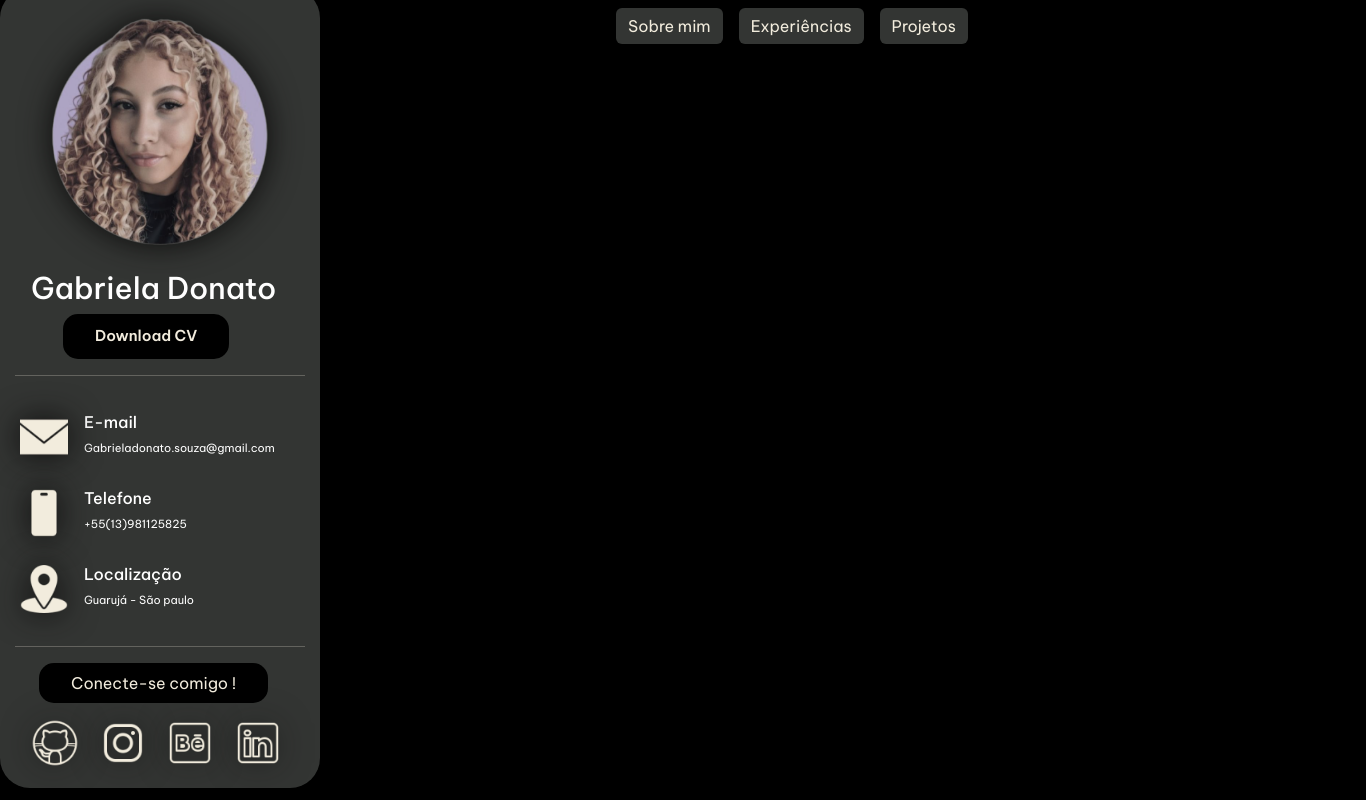
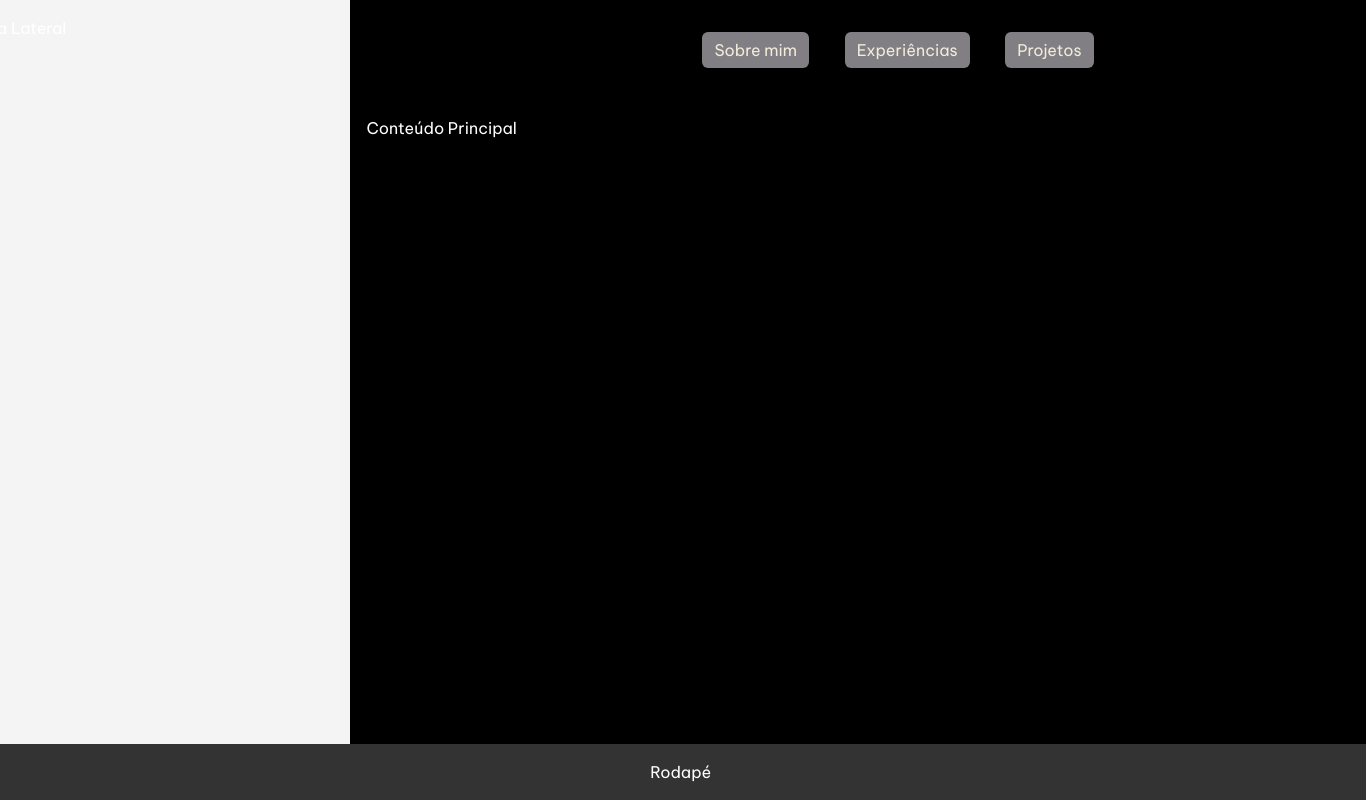
Before and after one commit to GabsDonato/Meu-portfolio, a plain HTML site: page index.html in a window 1280 px wide. Shown: the whole page, 1366 px wide, since content can reach past the window. Drawn offline with nearby package versions, Linux system fonts and the light colour scheme.

Commit message:
ajuste de codigo fase 1

```diff
--- a/index.html
+++ b/index.html
@@ -9,56 +9,20 @@
         integrity="sha384-QWTKZyjpPEjISv5WaRU9OFeRpok6YctnYmDr5pNlyT2bRjXh0JMhjY6hW+ALEwIH" crossorigin="anonymous">
     <link rel="stylesheet" href="./style.css">
 </head>
-
 <body>
-    <!---Navbar--->
-    <nav class="navbar navbar-expand-lg bg-transparent">
-        <div class="container-fluid">
-            <button class="navbar-toggler" type="button" data-bs-toggle="collapse" data-bs-target="#navbarTogglerDemo01"
-                aria-controls="navbarTogglerDemo01" aria-expanded="false" aria-label="Toggle navigation">
-                <span class="navbar-toggler-icon"></span>
-            </button>
-            <div class="collapse navbar-collapse" id="navbarTogglerDemo01">
-                <div class="mx-auto">
+    <div class="container">
+        <header class="nav">
+            <div class="max-auto">
                 <form class="button" role="search">
                     <a class="btn btn-custom" href="#" role="button">Sobre mim</a>
                     <a class="btn btn-custom" href="#" role="button">Experiências</a>
                     <a class="btn btn-custom" href="#" role="button">Projetos</a>
                 </form>
+      </header>
+        <aside class="aside">Barra Lateral</aside>
+        <main class="main">Conteúdo Principal</main>
+        <footer class="footer">Rodapé</footer>
     </div>
-            </div>
-        </div>
-    </nav>
-    <aside>
-        <div class="banner">
-            <img src="./assets/imagens/GabrielaDonato 1.png" alt="Gabriela Donato">
-            <h1>Gabriela Donato</h1>
-            <div class="button-CV">
-                <a class="btn btn-custom" href="#" role="button">Download CV</a>
-        </div>
-        <hr class="hr-aside">
-        <div class="contato-info">
-            <img src="./assets/imagens/icons8-nova-mensagem-100 1.png" alt="email">
-            <h1>E-mail</h1>
-            <p>Gabrieladonato.souza@gmail.com</p>
-            <img src="./assets/imagens/icons8-iphone14-pro-100 1.png" alt="celular">
-            <h1>Telefone</h1>
-            <p>+55(13)981125825</p>
-            <img src="./assets/imagens/icons8-localização-100 1.png" alt="localização">
-            <h1>Localização</h1>
-            <p>Guarujá - São paulo</p>
-        </div>
-        <hr class="hr-aside">
-        <div class="conecte_se">
-            <a class="btn btn-custom" href="#" role="button">Conecte-se comigo !</a>
-            <div class="redes_sociais">
-                <a href="#"><img src="./assets/imagens/icons8-github-100 (1) 1 (1).png" alt="github"></a>
-                <a href="#"><img src="./assets/imagens/icons8-instagram-96 1.png" alt="instagram"></a>
-                <a href="#"><img src="./assets/imagens/icons8-behance-100 1 (1).png" alt="behance"></a>
-                <a href="#"><img src="./assets/imagens/icons8-linkedin-100 1 (1).png" alt="linkedin"></a>
-            </div>
-        </div>
-    </aside>
     <script src="https://cdn.jsdelivr.net/npm/bootstrap@5.3.3/dist/js/bootstrap.bundle.min.js" integrity="sha384-YvpcrYf0tY3lHB60NNkmXc5s9fDVZLESaAA55NDzOxhy9GkcIdslK1eN7N6jIeHz" crossorigin="anonymous"></script>
 </body>
 
--- a/style.css
+++ b/style.css
@@ -3,16 +3,38 @@
 body {
     margin: 0;
     padding: 0;
-    height: 100vh;
     overflow: auto;
     background-color: black;
+    color: white;
     font-family: "Be Vietnam Pro", sans-serif;
 }
 
+.container {
+    display: grid;
+    grid-template-areas:
+        "aside nav"
+        "aside main"
+        "footer footer";
+    grid-template-rows: auto 1fr auto;
+    grid-template-columns: 1fr 3fr;
+    margin: 0;
+    height: 100vh; /* Ocupa 100% da altura da viewport */
+}
+
+.nav {
+    grid-area: nav;
+    background-color: black;
+    color: #fff;
+    padding: 1rem;
+    text-align: center;
+    margin-left: 20rem;
+}
+
 .btn-custom {
-    background-color: rgb(51, 53, 51);
+    background-color: rgb(129, 127, 131);
     color: rgb(242, 236, 221);
     border: none;
+    margin: 1em;
 }
 
 .btn-custom:hover {
@@ -20,193 +42,47 @@ body {
     color: rgb(255, 255, 255);
 }
 
-form {
-    margin-left: 19rem;
-    display: flex;
-    flex-direction: row;
-    gap: 1rem;
+
+.aside {
+    grid-area: aside;
+    background-color: #f4f4f4;
+    padding: 1rem;
+    margin-left: -4rem;
 }
 
-aside {
-    display: grid;
-    grid-template-columns: repeat(1, 1fr);
-    grid-template-rows: repeat(3, 250px);
-    grid-template-areas:
-    "banner"
-    "contato-info"
-    "conecte";
-    width: 20rem;
-    height: 50rem;
-    margin-top: -4rem;
-    position: fixed;
-    background-color: #333533;
-    border-radius: 30px;
+.main {
+    grid-area: main;
+    padding: 1rem;
 }
 
-
-.banner {
-    padding: 10px 15px;
-    display: block;
+.footer {
+    grid-area: footer;
+    background-color: #333;
+    color: #fff;
+    padding: 1rem;
+    margin-left: -1rem;
+    text-align: center;
+    width: 85.6rem;
 }
 
-.banner img{
-    width: 18rem;
-    height: 18rem;
-    margin-top: 1rem;
-    filter: drop-shadow(0 0 1rem rgb(10, 9, 9));
-}
+/* Responsividade */
+@media (max-width: 708px) {
 
-.banner h1 {
-    color: #ffff;
-    font-size: 30px;
-    margin-left: 1rem;
-    margin-top: -2rem;
-}
-
-.button-CV {
-    margin-left: 3rem;
-}
-
-.banner .button-CV .btn-custom {
-    background-color: black;
-    font-weight: 600;
-    font-size: 15px;
-    --bs-btn-padding-y: 0.7rem;
-    --bs-btn-padding-x: 2rem;
-    border-radius: 15px;
-}
-
-
-.button-CV .btn-custom:hover {
-    background-color: white;
-    color: black;
-}
-
-.contato-info {
-    padding: 5px 5px 5px 5px;
-}
-
-
-.contato-info img {
-    width: 3rem;
-    height: 3rem;
-}
-
-.contato-info h1 {
-    font-size: 1rem;
-    margin-left: 4rem;
-    margin-top: -3rem;
-    color: white;
-}
-
-.contato-info p {
-    font-size: 0.7rem;
-    color: white;
-    margin-left: 4rem;
-}
-
-
-.hr-aside {
-    color: #f2ecdd;
-    display: block;
-}
-
-
-.conecte_se .btn-custom{
-    background-color: black;
-    margin-left: 1.5rem;
-    --bs-btn-padding-y: 0.5rem;
-    --bs-btn-padding-x: 2rem;
-    border-radius: 15px;
-}
-
-
-.conecte_se .btn-custom:hover {
-    background-color: white;
-    color: black;
-    font-weight: bold;
-}
-
-
-.redes_sociais img {
-    width: 3rem;
-    height: 3rem;
-    margin-left: 1rem;
-}
-
-@media (max-width: 768px) {
-    aside {
-        display: grid;
-        grid-template-columns: 1, 1fr;
-        grid-template-rows: 1px;
+    .nav {
+        display: none;
+    }
+    .container {
         grid-template-areas:
-        "banner banner banner"
-        "banner banner banner";
-        width: 100%;
-        height: 40rem;
-        margin-top: 0;
-        position: relative;
-        border-radius: 0;
-        padding: 1rem;
+            "nav"
+            "aside"
+            "main"
+            "footer";
+        grid-template-columns: 5fr;
+        grid-template-rows: 100px 400px 500px 100px;
+        height: 20rem;
     }
 
-    .navbar-toggler{
-        background-color: rgb(133, 134, 134);
-    }
-
-    .contato-info,
-    .conecte_se {
-        display: none;
-    }
-
-    .banner {
-        display: block;
-    }
-
-    .hr-aside {
-        display: none;
-    }
-
-    .banner img{
-        width: 18rem;
-        height: 18rem;
-        margin-top: 1rem;
-        margin-left: 2.5rem;
-        filter: drop-shadow(0 0 1rem rgb(10, 9, 9));
-    }
-
-    .banner h1 {
-        color: #ffff;
-        font-size: 35px;
-        margin-left: 2rem;
-        margin-top: -2rem;
-    }
-
-    .button-CV {
-        margin-left: 6rem;
-        margin-top: 1rem;
-    }
-
-    .banner {
-        margin-top: -1.5rem;
-    }
-
-    aside {
-        height: 26rem;
-    }
-
-    .button {
-        margin-top: 1rem;
-        margin-bottom: 1rem;
-    }
-
-    form, a , .btn{
-        --bs-btn-padding-y: 0.5rem;
-        --bs-btn-padding-x: 1rem;
-        border-radius: 15px;
-        margin: auto;
-
-
-
+    .footer {
+        width: 27.1rem;
     }
 }
```
Lines whose indentation alone changed are shown as unchanged.
